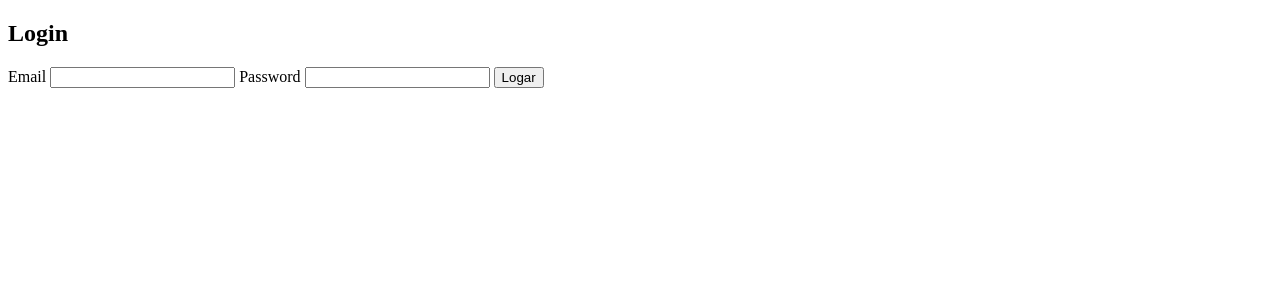
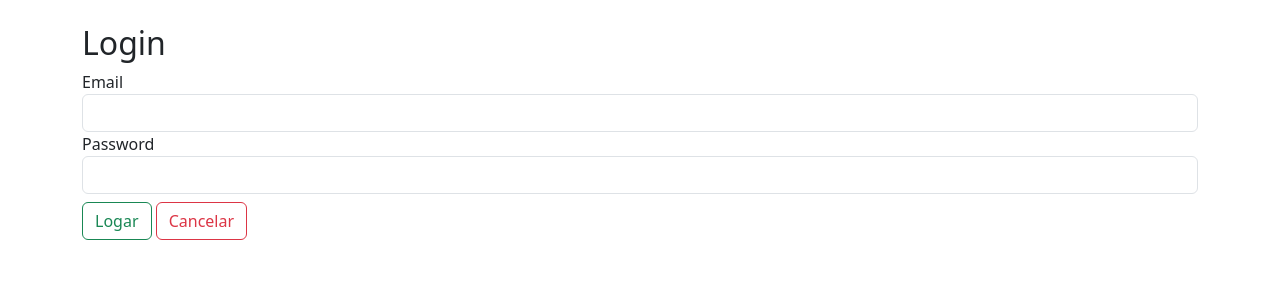
Before and after one commit to fabiokusaba/toledo-ecommerce, a Flask app: page /login in a window 1280 px wide. Shown: the top 300 px of the page. Run offline with Flask 3, Linux system fonts and the light colour scheme; some libraries are stand-ins or nearby versions.

Commit message:
adicionado: estilização da página de login

```diff
--- a/templates/login.html
+++ b/templates/login.html
@@ -4,17 +4,27 @@
     <meta charset="UTF-8">
     <meta name="viewport" content="width=device-width, initial-scale=1.0">
     <title>TrocaFácil - Página de Login</title>
+    <link rel="stylesheet" href="../static/css/bootstrap.css">
 </head>
 <body>
-    <h2>Login</h2>
-    <form action="/login" method="post">
-        <label for="email">Email</label>
-        <input type="text" id="email" name="email">
+    <div class="container mt-4 mb-4">
+        <div class="page-header">
+            <h2>Login</h2>
+        </div>
+        <form action="/login" method="post">
+            <div class="form-group">
+                <label for="email">Email</label>
+                <input type="text" class="form-control" id="email" name="email">
+            </div>
 
-        <label for="password">Password</label>
-        <input type="password" id="password" name="password">
+            <div class="form-group">
+                <label for="password">Password</label>
+                <input type="password" class="form-control" id="password" name="password">
+            </div>
 
-        <input type="submit" value="Logar">
-    </form>
+            <button type="submit" class="btn btn-outline-success mt-2">Logar</button>
+            <a class="btn btn-outline-danger mt-2" href={{url_for('index')}}>Cancelar</a>
+        </form>
+    </div>
 </body>
 </html>
```
